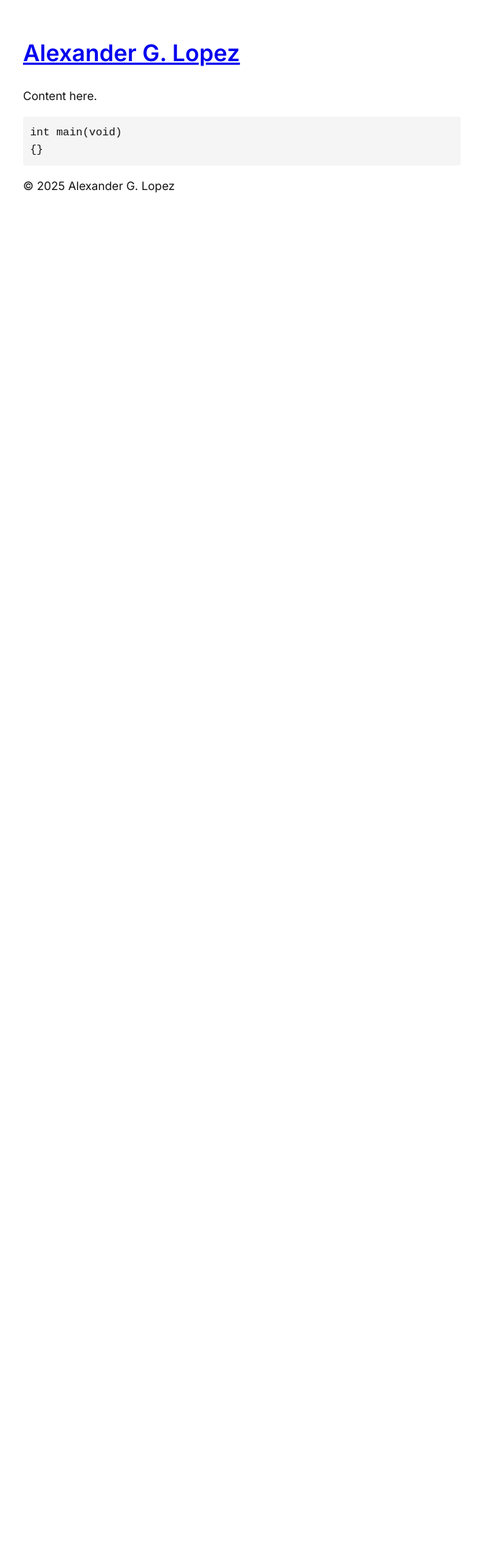
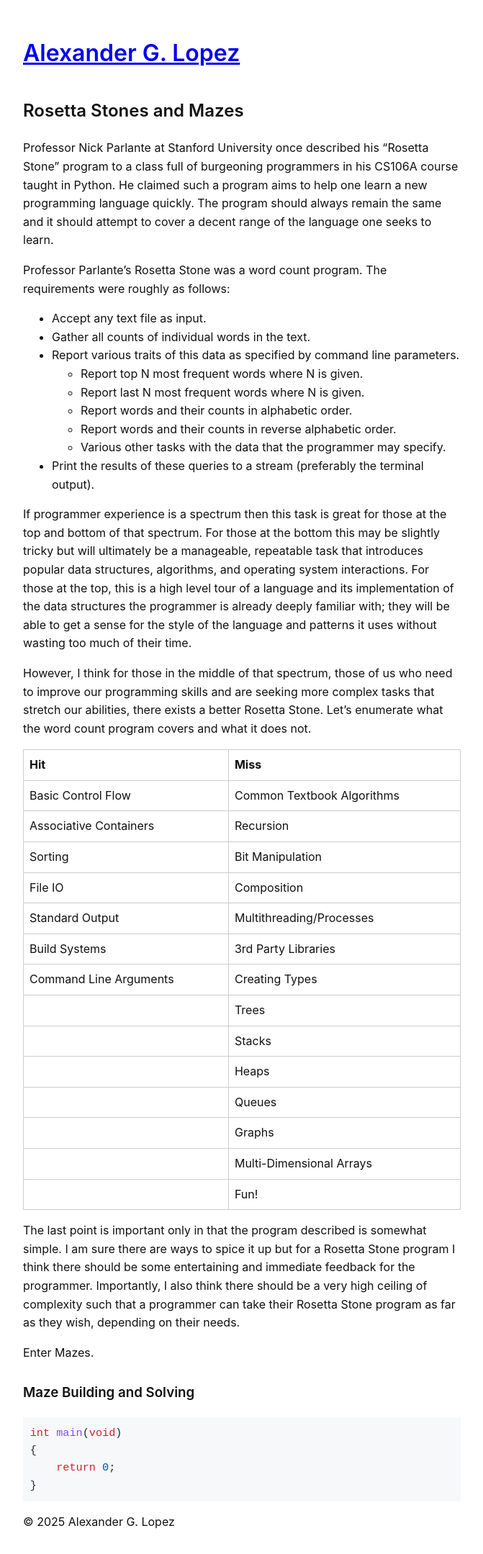
Before and after one commit to agl-alexglopez/agl-alexglopez.github.io, a Jekyll site: the page built from _posts/2025-08-01-rosetta-stones-and-mazes.md, in a window 1280 px wide. Shown: the whole page at 72% size, without its empty margins (304-975 px from the left). Built offline with Jekyll 4.4.1, drawn with Linux system fonts in a browser that asks for light colours; some web fonts are replaced; our own code applies the rules of GitHub Pages for plain Markdown files; before the commit the page ends 900 px from its top, so only the background shows below that.

Commit message:
site functions and can be tested locally

````diff
--- a/_config.yml
+++ b/_config.yml
@@ -4,3 +4,7 @@ theme:      null      # we’re rolling our own
 plugins:    []        # no extra bells & whistles
 markdown:   kramdown  # default
 highlighter: rouge    # for code syntax highlighting
+
+kramdown:
+  input: GFM
+  syntax_highlighter: rouge
--- a/_layouts/default.html
+++ b/_layouts/default.html
@@ -5,12 +5,10 @@
   <meta name="viewport" content="width=device-width,initial-scale=1">
   <title>{{ page.title }} | {{ site.title }}</title>
 
-  <!-- Custom font from Google Fonts -->
-  <link rel="preconnect" href="https://fonts.googleapis.com">
-  <link href="https://fonts.googleapis.com/css2?family=Inter:wght@400;600&display=swap" rel="stylesheet">
-
   <!-- Your CSS -->
   <link rel="stylesheet" href="{{ '/assets/css/style.css' | relative_url }}">
+  <!-- Rouge syntax highlighting theme -->
+  <link rel="stylesheet" href="{{ '/assets/css/syntax.css'  | relative_url }}">
 </head>
 <body>
   <header>
--- a/_posts/2025-08-01-rosetta-stones-and-mazes.md
+++ b/_posts/2025-08-01-rosetta-stones-and-mazes.md
@@ -1,11 +1,56 @@
 ---
-title: "Rosetta Stones and Mazes"
+title: Rosetta Stones and Mazes
 date: 2025-08-01
 ---
 
-Content here.
+## Rosetta Stones and Mazes
 
-```c++
+Professor Nick Parlante at Stanford University once described his "Rosetta Stone" program to a class full of burgeoning programmers in his CS106A course taught in Python. He claimed such a program aims to help one learn a new programming language quickly. The program should always remain the same and it should attempt to cover a decent range of the language one seeks to learn.
+
+Professor Parlante's Rosetta Stone was a word count program. The requirements were roughly as follows:
+
+- Accept any text file as input.
+- Gather all counts of individual words in the text.
+- Report various traits of this data as specified by command line parameters.
+  - Report top N most frequent words where N is given.
+  - Report last N most frequent words where N is given.
+  - Report words and their counts in alphabetic order.
+  - Report words and their counts in reverse alphabetic order.
+  - Various other tasks with the data that the programmer may specify.
+- Print the results of these queries to a stream (preferably the terminal output).
+
+If programmer experience is a spectrum then this task is great for those at the top and bottom of that spectrum. For those at the bottom this may be slightly tricky but will ultimately be a manageable, repeatable task that introduces popular data structures, algorithms, and operating system interactions. For those at the top, this is a high level tour of a language and its implementation of the data structures the programmer is already deeply familiar with; they will be able to get a sense for the style of the language and patterns it uses without wasting too much of their time.
+
+However, I think for those in the middle of that spectrum, those of us who need to improve our programming skills and are seeking more complex tasks that stretch our abilities, there exists a better Rosetta Stone. Let's enumerate what the word count program covers and what it does not.
+
+
+| Hit | Miss |
+|---------|-------------|
+|Basic Control Flow|Common Textbook Algorithms |
+|Associative Containers|Recursion |
+|Sorting|Bit Manipulation|
+|File IO|Composition|
+|Standard Output|Multithreading/Processes|
+|Build Systems|3rd Party Libraries|
+|Command Line Arguments|Creating Types|
+||Trees|
+||Stacks|
+||Heaps|
+||Queues|
+||Graphs|
+||Multi-Dimensional Arrays|
+||Fun!|
+
+The last point is important only in that the program described is somewhat simple. I am sure there are ways to spice it up but for a Rosetta Stone program I think there should be some entertaining and immediate feedback for the programmer. Importantly, I also think there should be a very high ceiling of complexity such that a programmer can take their Rosetta Stone program as far as they wish, depending on their needs.
+
+Enter Mazes.
+
+### Maze Building and Solving
+
+
+```cpp
 int main(void)
-{}
+{
+    return 0;
+}
 ```
--- a/assets/css/style.css
+++ b/assets/css/style.css
@@ -51,3 +51,17 @@ p code {
   padding: 0.2em 0.4em;
   border-radius: 3px;
 }
+
+table {
+  border-collapse: collapse;
+  width: 100%; /* optional */
+}
+
+table, th, td {
+  border: 1px solid #ccc;
+}
+
+th, td {
+  padding: 0.5rem;
+  text-align: left;
+}
--- /dev/null
+++ b/assets/css/syntax.css
@@ -0,0 +1,116 @@
+.highlight table td { padding: 5px; }
+.highlight table pre { margin: 0; }
+.highlight, .highlight .w {
+  color: #24292f;
+  background-color: #f6f8fa;
+}
+.highlight .k, .highlight .kd, .highlight .kn, .highlight .kp, .highlight .kr, .highlight .kt, .highlight .kv {
+  color: #cf222e;
+}
+.highlight .gr {
+  color: #f6f8fa;
+}
+.highlight .gd {
+  color: #82071e;
+  background-color: #ffebe9;
+}
+.highlight .nb {
+  color: #953800;
+}
+.highlight .nc {
+  color: #953800;
+}
+.highlight .no {
+  color: #953800;
+}
+.highlight .nn {
+  color: #953800;
+}
+.highlight .sr {
+  color: #116329;
+}
+.highlight .na {
+  color: #116329;
+}
+.highlight .nt {
+  color: #116329;
+}
+.highlight .gi {
+  color: #116329;
+  background-color: #dafbe1;
+}
+.highlight .ges {
+  font-weight: bold;
+  font-style: italic;
+}
+.highlight .kc {
+  color: #0550ae;
+}
+.highlight .l, .highlight .ld, .highlight .m, .highlight .mb, .highlight .mf, .highlight .mh, .highlight .mi, .highlight .il, .highlight .mo, .highlight .mx {
+  color: #0550ae;
+}
+.highlight .sb {
+  color: #0550ae;
+}
+.highlight .bp {
+  color: #0550ae;
+}
+.highlight .ne {
+  color: #0550ae;
+}
+.highlight .nl {
+  color: #0550ae;
+}
+.highlight .py {
+  color: #0550ae;
+}
+.highlight .nv, .highlight .vc, .highlight .vg, .highlight .vi, .highlight .vm {
+  color: #0550ae;
+}
+.highlight .o, .highlight .ow {
+  color: #0550ae;
+}
+.highlight .gh {
+  color: #0550ae;
+  font-weight: bold;
+}
+.highlight .gu {
+  color: #0550ae;
+  font-weight: bold;
+}
+.highlight .s, .highlight .sa, .highlight .sc, .highlight .dl, .highlight .sd, .highlight .s2, .highlight .se, .highlight .sh, .highlight .sx, .highlight .s1, .highlight .ss {
+  color: #0a3069;
+}
+.highlight .nd {
+  color: #8250df;
+}
+.highlight .nf, .highlight .fm {
+  color: #8250df;
+}
+.highlight .err {
+  color: #f6f8fa;
+  background-color: #82071e;
+}
+.highlight .c, .highlight .ch, .highlight .cd, .highlight .cm, .highlight .cp, .highlight .cpf, .highlight .c1, .highlight .cs {
+  color: #6e7781;
+}
+.highlight .gl {
+  color: #6e7781;
+}
+.highlight .gt {
+  color: #6e7781;
+}
+.highlight .ni {
+  color: #24292f;
+}
+.highlight .si {
+  color: #24292f;
+}
+.highlight .ge {
+  color: #24292f;
+  font-style: italic;
+}
+.highlight .gs {
+  color: #24292f;
+  font-weight: bold;
+}
````
Also changed, not shown: Gemfile (added, +7 -0 lines), index.md (+2 -2 lines), Gemfile.lock (added).
